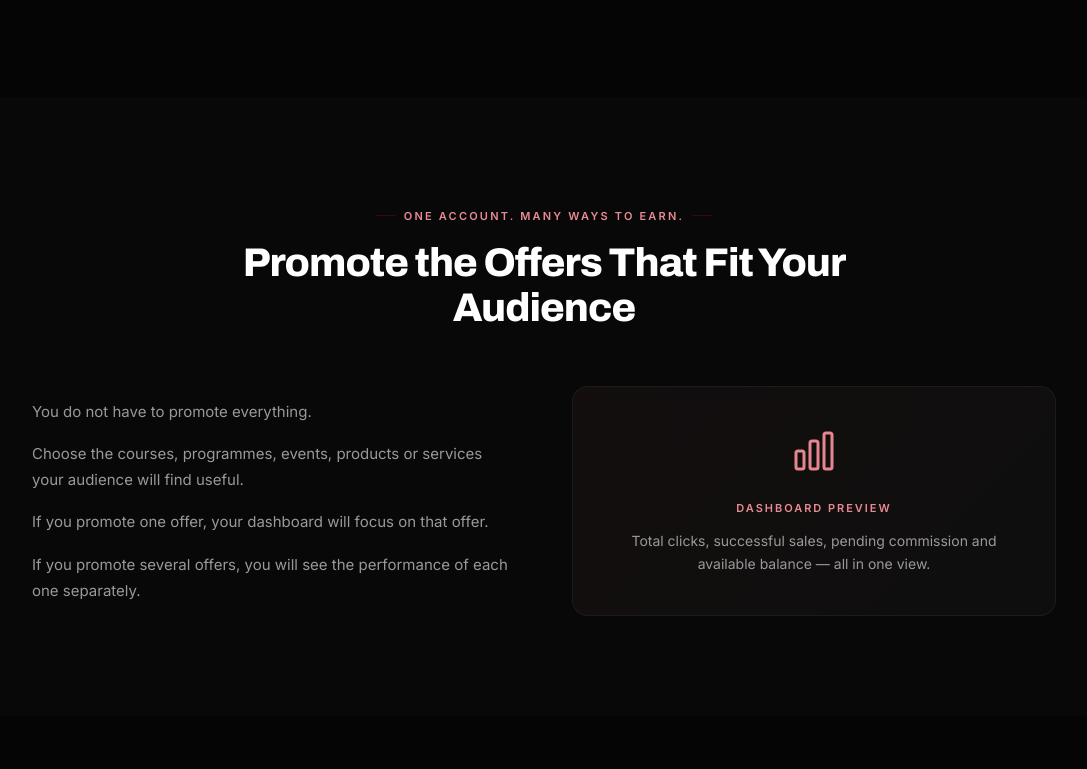
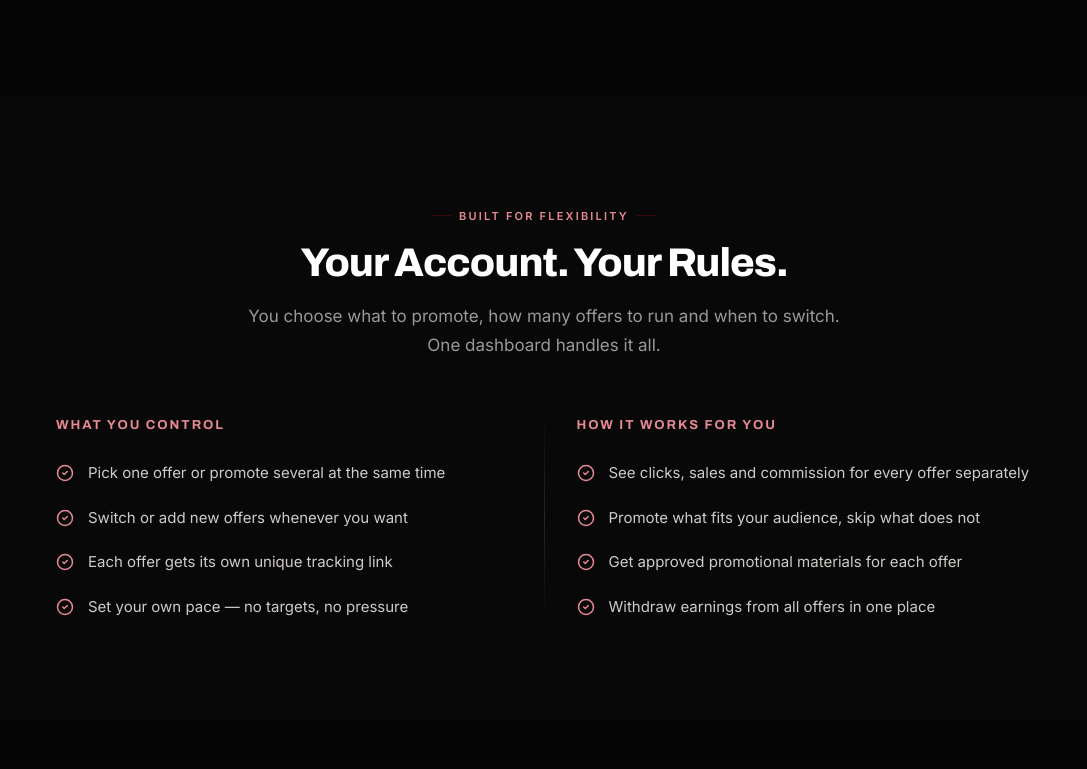
Before and after one commit to WilliamsBRAND/partners-platform, a website: page index.html in a window 1280 px wide. Shown: the part 3271-4040 px from the top of the page, without its empty margins (96-1183 px from the left). Drawn offline with Linux system fonts and the light colour scheme.

Commit message:
redesign(section): 'Your Account. Your Rules.' two-column bullet layout replacing promote section

```diff
--- a/index.html
+++ b/index.html
@@ -128,15 +128,16 @@ section{padding:100px 0;}
 .dash-card h3{font-family:'Archivo',sans-serif;font-size:17px;font-weight:700;color:#fff;margin-bottom:6px;}
 .dash-card p{color:var(--ink-3);font-size:14px;line-height:1.7;}
 
-/* ===== PROMOTE ===== */
-.promote{background:var(--bg);}
-.promote-grid{display:grid;grid-template-columns:1fr 1fr;gap:56px;align-items:center;}
-.promote-text p{color:var(--ink-3);font-size:15px;margin-bottom:16px;line-height:1.75;}
-.promote-text p:last-of-type{margin-bottom:0;}
-.promote-visual{background:var(--surface);border:1px solid var(--line);border-radius:var(--radius);padding:40px 32px;text-align:center;position:relative;overflow:hidden;}
-.promote-visual::after{content:"";position:absolute;inset:0;background:linear-gradient(135deg,rgba(122,10,21,.05),transparent);pointer-events:none;}
-.promote-visual .vis-label{font-size:11px;font-weight:600;letter-spacing:.18em;text-transform:uppercase;color:var(--crimson-bright);margin-bottom:12px;position:relative;z-index:1;}
-.promote-visual p{color:var(--ink-3);font-size:14px;position:relative;z-index:1;}
+/* ===== TWO COLUMN ===== */
+.two-col{display:grid;grid-template-columns:1fr auto 1fr;gap:0;align-items:start;}
+.col-side{padding:0 24px;}
+.col-divider{width:1px;background:linear-gradient(to bottom,transparent,var(--line-hover),transparent);align-self:stretch;margin:0 8px;}
+.col-title{font-family:'Archivo',sans-serif;font-size:13px;font-weight:700;letter-spacing:.15em;text-transform:uppercase;color:var(--crimson-bright);margin-bottom:24px;}
+.col-list{list-style:none;}
+.col-list li{display:flex;gap:14px;align-items:flex-start;margin-bottom:20px;}
+.col-list li:last-child{margin-bottom:0;}
+.col-list li svg{flex-shrink:0;margin-top:3px;}
+.col-list li span{color:var(--ink-2);font-size:15px;line-height:1.65;}
 
 /* ===== WHY JOIN ===== */
 .why{background:var(--black);}
@@ -205,7 +206,9 @@ footer{border-top:1px solid var(--line);padding:48px 0 32px;background:var(--bla
   .hero{padding:120px 0 80px;}
   .hero h1{font-size:32px;}
   section{padding:72px 0;}
-  .steps,.offers-grid,.benefits,.dash-grid,.promote-grid{grid-template-columns:1fr;}
+  .steps,.offers-grid,.benefits,.dash-grid{grid-template-columns:1fr;}
+  .two-col{grid-template-columns:1fr;gap:32px;}
+  .col-divider{display:none;}
   .nav-inner{flex-wrap:wrap;height:auto;padding:12px 0;}
   .nav-links{display:none;}
   .footer-links{gap:28px;}
@@ -345,24 +348,57 @@ footer{border-top:1px solid var(--line);padding:48px 0 32px;background:var(--bla
   </div>
 </section>
 
-<!-- PROMOTE -->
-<section class="promote" id="promote">
+<!-- WHAT YOU GET -->
+<section class="whatyouget" id="whatyouget">
   <div class="wrap">
     <div class="section-head">
-      <div class="eyebrow">One Account. Many Ways to Earn.</div>
-      <h2>Promote the Offers That Fit Your Audience</h2>
+      <div class="eyebrow">Built for Flexibility</div>
+      <h2>Your Account. Your Rules.</h2>
+      <p>You choose what to promote, how many offers to run and when to switch. One dashboard handles it all.</p>
     </div>
-    <div class="promote-grid">
-      <div class="promote-text">
-        <p>You do not have to promote everything.</p>
-        <p>Choose the courses, programmes, events, products or services your audience will find useful.</p>
-        <p>If you promote one offer, your dashboard will focus on that offer.</p>
-        <p>If you promote several offers, you will see the performance of each one separately.</p>
+    <div class="two-col">
+      <div class="col-side">
+        <div class="col-title">What You Control</div>
+        <ul class="col-list">
+          <li>
+            <svg width="18" height="18" viewBox="0 0 24 24" fill="none" stroke="#e88a93" stroke-width="2" stroke-linecap="round" stroke-linejoin="round"><circle cx="12" cy="12" r="10"/><path d="m9 12 2 2 4-4"/></svg>
+            <span>Pick one offer or promote several at the same time</span>
+          </li>
+          <li>
+            <svg width="18" height="18" viewBox="0 0 24 24" fill="none" stroke="#e88a93" stroke-width="2" stroke-linecap="round" stroke-linejoin="round"><circle cx="12" cy="12" r="10"/><path d="m9 12 2 2 4-4"/></svg>
+            <span>Switch or add new offers whenever you want</span>
+          </li>
+          <li>
+            <svg width="18" height="18" viewBox="0 0 24 24" fill="none" stroke="#e88a93" stroke-width="2" stroke-linecap="round" stroke-linejoin="round"><circle cx="12" cy="12" r="10"/><path d="m9 12 2 2 4-4"/></svg>
+            <span>Each offer gets its own unique tracking link</span>
+          </li>
+          <li>
+            <svg width="18" height="18" viewBox="0 0 24 24" fill="none" stroke="#e88a93" stroke-width="2" stroke-linecap="round" stroke-linejoin="round"><circle cx="12" cy="12" r="10"/><path d="m9 12 2 2 4-4"/></svg>
+            <span>Set your own pace &mdash; no targets, no pressure</span>
+          </li>
+        </ul>
       </div>
-      <div class="promote-visual">
-        <svg width="48" height="48" viewBox="0 0 24 24" fill="none" stroke="#e88a93" stroke-width="1.5" stroke-linecap="round" stroke-linejoin="round" style="margin-bottom:16px;"><rect x="3" y="12" width="4" height="9" rx="1"/><rect x="10" y="7" width="4" height="14" rx="1"/><rect x="17" y="3" width="4" height="18" rx="1"/></svg>
-        <div class="vis-label">Dashboard Preview</div>
-        <p>Total clicks, successful sales, pending commission and available balance &mdash; all in one view.</p>
+      <div class="col-divider"></div>
+      <div class="col-side">
+        <div class="col-title">How It Works for You</div>
+        <ul class="col-list">
+          <li>
+            <svg width="18" height="18" viewBox="0 0 24 24" fill="none" stroke="#e88a93" stroke-width="2" stroke-linecap="round" stroke-linejoin="round"><circle cx="12" cy="12" r="10"/><path d="m9 12 2 2 4-4"/></svg>
+            <span>See clicks, sales and commission for every offer separately</span>
+          </li>
+          <li>
+            <svg width="18" height="18" viewBox="0 0 24 24" fill="none" stroke="#e88a93" stroke-width="2" stroke-linecap="round" stroke-linejoin="round"><circle cx="12" cy="12" r="10"/><path d="m9 12 2 2 4-4"/></svg>
+            <span>Promote what fits your audience, skip what does not</span>
+          </li>
+          <li>
+            <svg width="18" height="18" viewBox="0 0 24 24" fill="none" stroke="#e88a93" stroke-width="2" stroke-linecap="round" stroke-linejoin="round"><circle cx="12" cy="12" r="10"/><path d="m9 12 2 2 4-4"/></svg>
+            <span>Get approved promotional materials for each offer</span>
+          </li>
+          <li>
+            <svg width="18" height="18" viewBox="0 0 24 24" fill="none" stroke="#e88a93" stroke-width="2" stroke-linecap="round" stroke-linejoin="round"><circle cx="12" cy="12" r="10"/><path d="m9 12 2 2 4-4"/></svg>
+            <span>Withdraw earnings from all offers in one place</span>
+          </li>
+        </ul>
       </div>
     </div>
   </div>
@@ -643,7 +679,7 @@ footer{border-top:1px solid var(--line);padding:48px 0 32px;background:var(--bla
 
   // ===== SCROLL REVEAL =====
   function setupReveals() {
-    var targets = document.querySelectorAll('.section-head,.step,.offer,.dash-card,.benefit,.plat-tag,.payout-step,.faq-item,.promote-grid');
+    var targets = document.querySelectorAll('.section-head,.step,.offer,.dash-card,.benefit,.plat-tag,.payout-step,.faq-item,.col-side');
     targets.forEach(function(el) { el.classList.add('reveal'); });
     document.querySelectorAll('.step').forEach(function(el, i) { el.classList.add('rd-' + (i + 1)); });
     document.querySelectorAll('.offer').forEach(function(el, i) { el.classList.add('rd-' + (i + 1)); });
```
